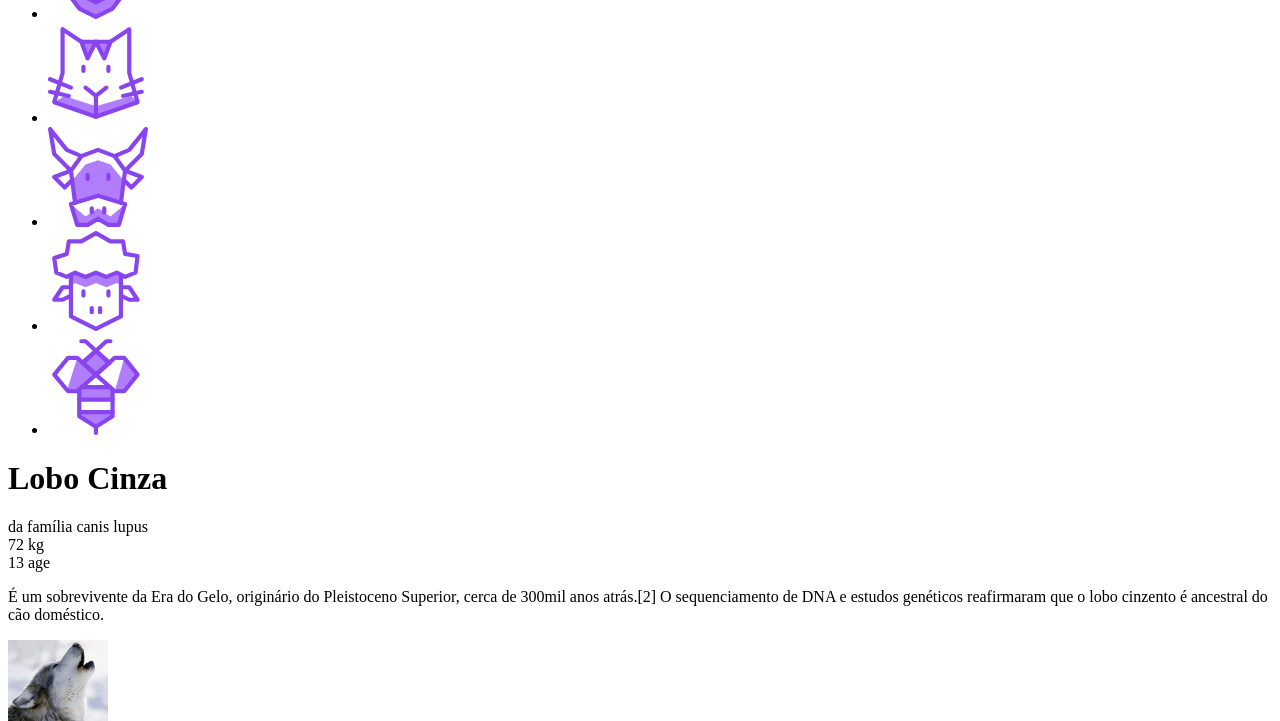
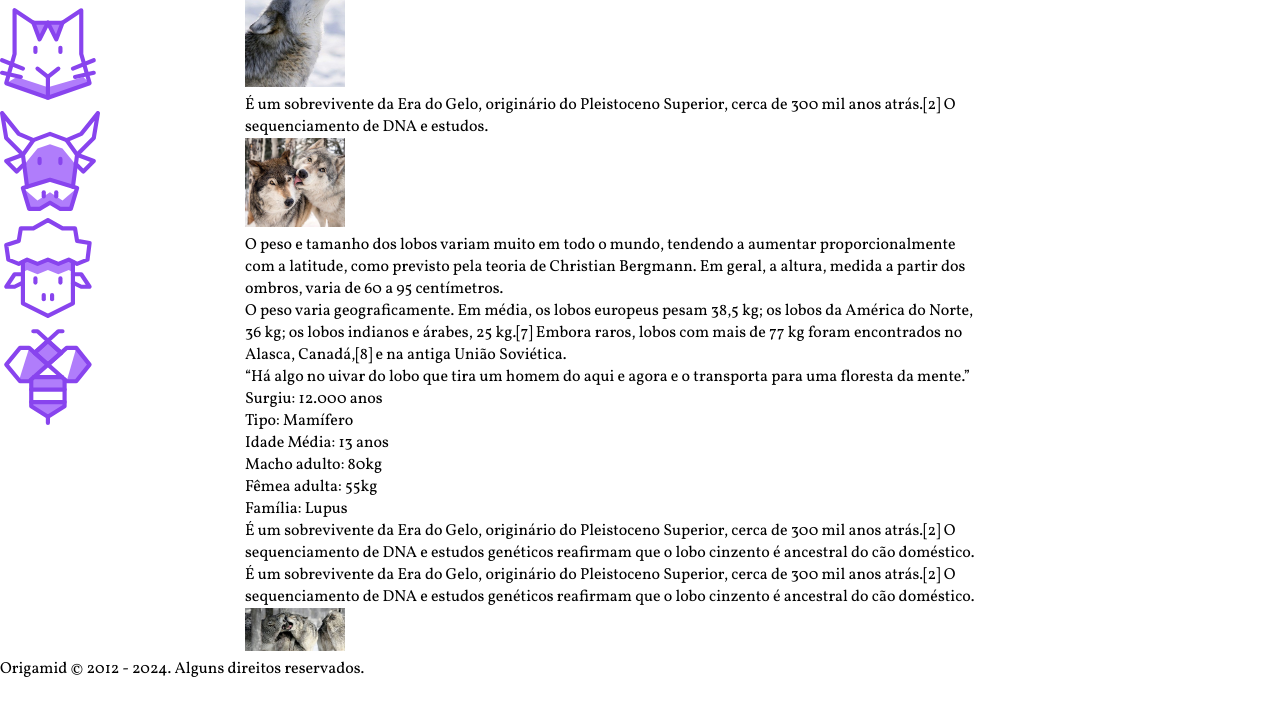
Before and after one commit to georgepxto/wildbeast, a plain HTML site: page index.html in a window 1280 px wide. Shown: the part 300-1021 px from the top of the page. After the commit the page ends 980 px from the top, so only its background shows below. Drawn offline with Linux system fonts and the light colour scheme.

Commit message:
estrutura

```diff
--- a/index.html
+++ b/index.html
@@ -4,6 +4,9 @@
 <head>
   <meta charset="UTF-8">
   <meta name="viewport" content="width=device-width, initial-scale=1.0">
+  <link rel="preconnect" href="https://fonts.googleapis.com">
+  <link rel="preconnect" href="https://fonts.gstatic.com" crossorigin>
+  <link href="https://fonts.googleapis.com/css2?family=Vollkorn:ital,wght@0,400..900;1,400..900&display=swap" rel="stylesheet">
   <link rel="stylesheet" href="./style.css">
   <title>WildBeast</title>
 </head>
--- a/style.css
+++ b/style.css
@@ -1,3 +1,56 @@
+body,
+p,
+h1,
+ul,
+li,
+blockquote {
+  padding: 0px;
+  margin: 0px;
+}
+
+body {
+  font-family: "Vollkorn", Georgia, serif;
+}
+
+li {
+  list-style: none;
+}
+
+a {
+  text-decoration: none;
+}
+
 img {
   max-width: 100px;
 }
+
+/* grid geral */
+
+.estrutura {
+  display: grid;
+  grid-template-columns: minmax(160px, 1fr) 3fr 300px;
+  grid-template-areas:
+    "header header header"
+    "sidenav content anuncios"
+    "footer footer footer";
+}
+
+.header {
+  grid-area: header;
+}
+
+.sidenav {
+  grid-area: sidenav;
+}
+
+.content {
+  grid-area: content;
+}
+
+.anuncios {
+  grid-area: anuncios;
+}
+
+.footer {
+  grid-area: footer;
+}
```
